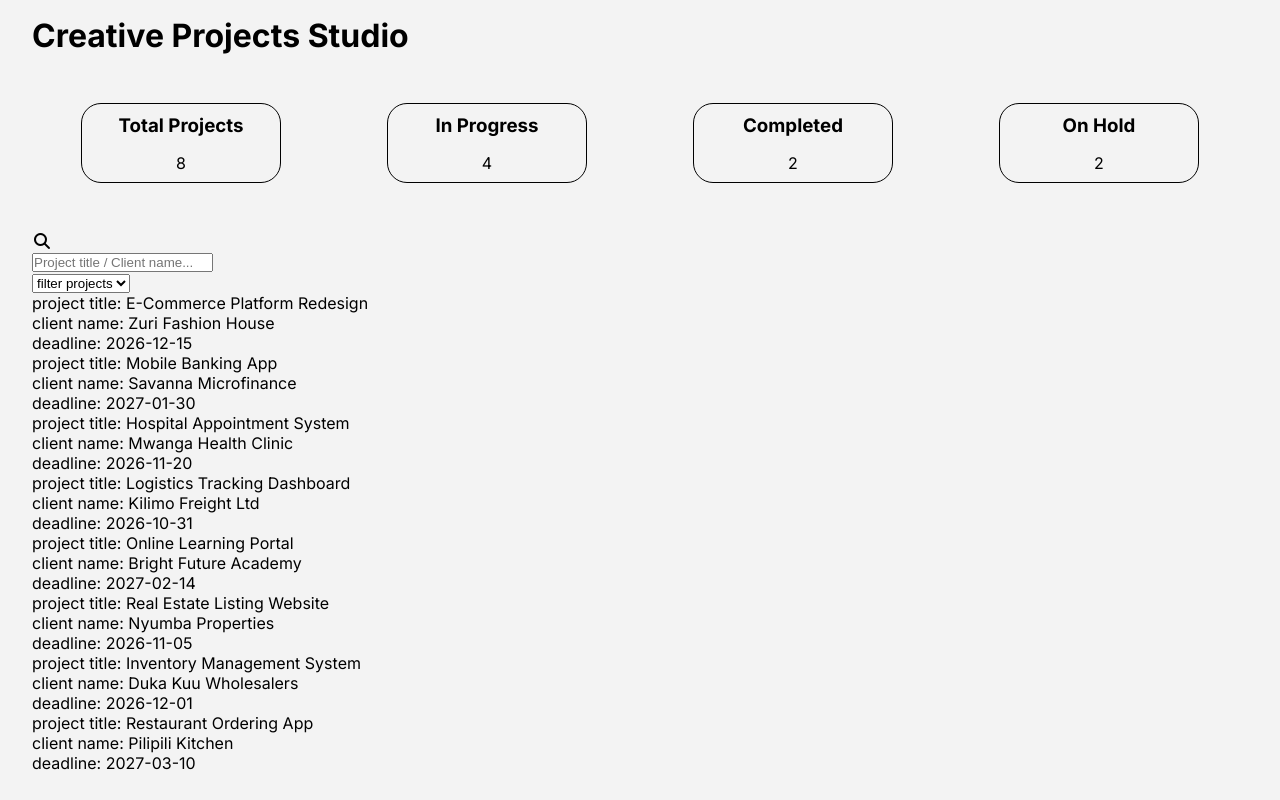
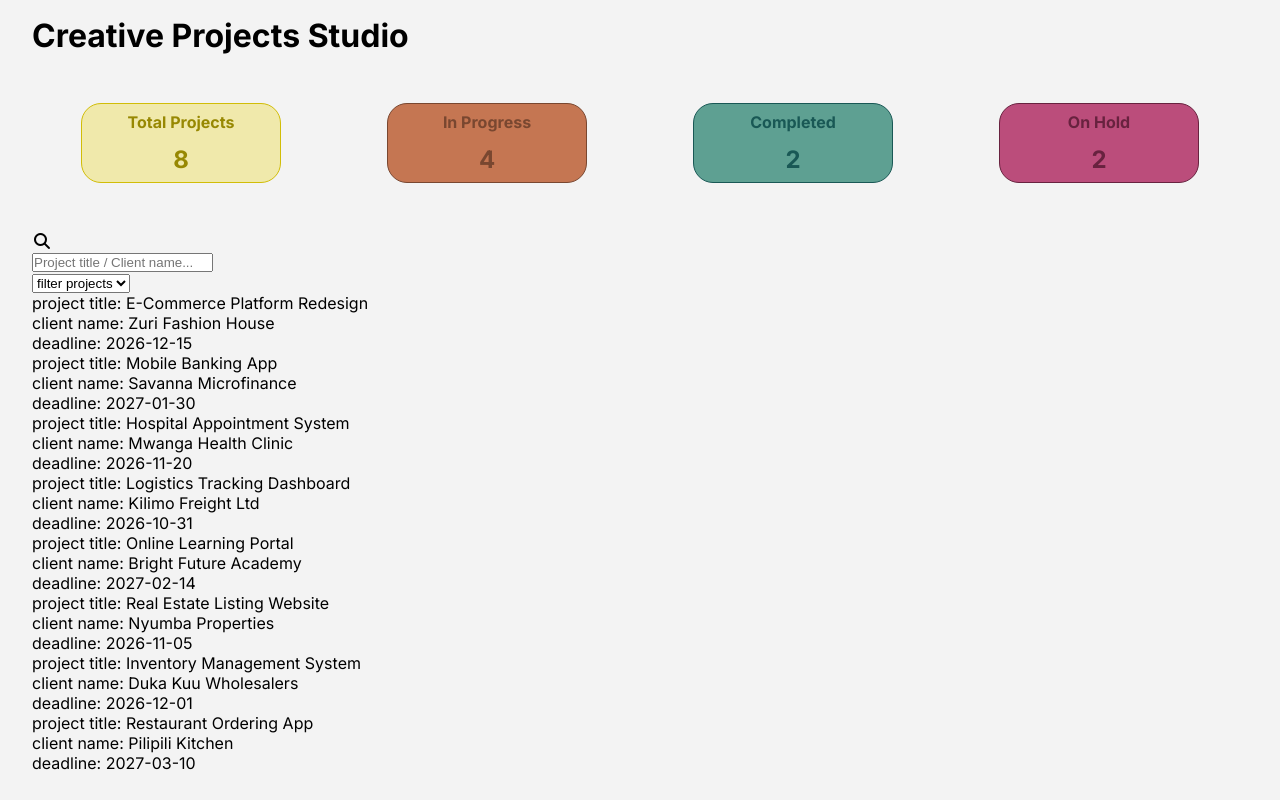
Before and after one commit to justin24er/Professional-React-Architecture-DIGITAL-STUDIO-PROJECT, a React (Vite) app: page / in a window 1280 px wide. Built offline with nearby package versions, Linux system fonts and the light colour scheme; data requests are answered from the project's data file.

Commit message:
style: styled-each-card-ui
Co-authored-by: tyramcdenis <tyramcdenis@gmail.com>

```diff
--- a/src/shared/components/dashboardCard.css
+++ b/src/shared/components/dashboardCard.css
@@ -4,9 +4,33 @@
     height: 80px;
     display: flex;
     flex-direction: column;
-    gap: 1rem;
+    gap: .8rem;
     align-items: center;
     justify-content: center;
     border: 1px solid;
     border-radius: 20px;
 }
+.dash-card p {
+    font-size:  var(--fs-600);
+    font-weight: var(--fw-700)
+}
+.dash-card.total-card {
+    border-color: #d1bd07;
+    background: #f0e9ab;
+    color: #978802;
+}
+.dash-card.progress-card {
+    border-color: #794730;
+    background: #c57652;
+    color: #794730;
+}
+.dash-card.completed-card {
+    border-color: #195855;
+    background: #5ea092;
+    color: #195855
+}
+.dash-card.onhold-card {
+    border-color: ;
+    background: #bb4d7b;
+    color: #68223f
+}
--- a/src/shared/components/dashboardCard.jsx
+++ b/src/shared/components/dashboardCard.jsx
@@ -6,7 +6,7 @@ export default function DashboardCard({
     className
 }) {
     return (<div className={className}>
-        <h3>{title}</h3>
+        <h4>{title}</h4>
         <p>{value}</p>
     </div>)
 }
```
